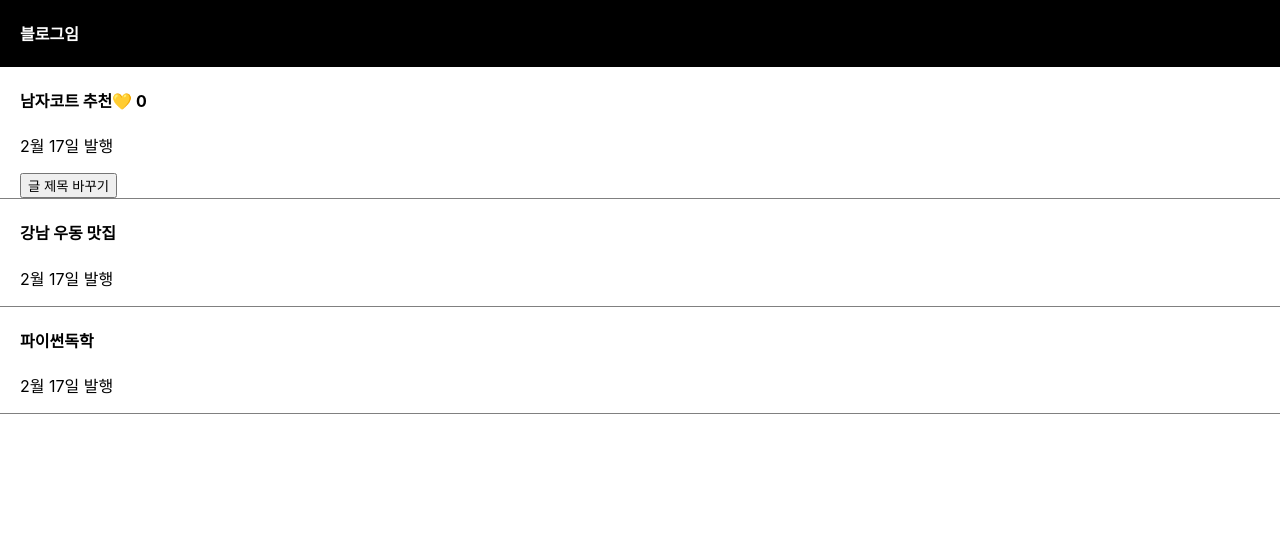
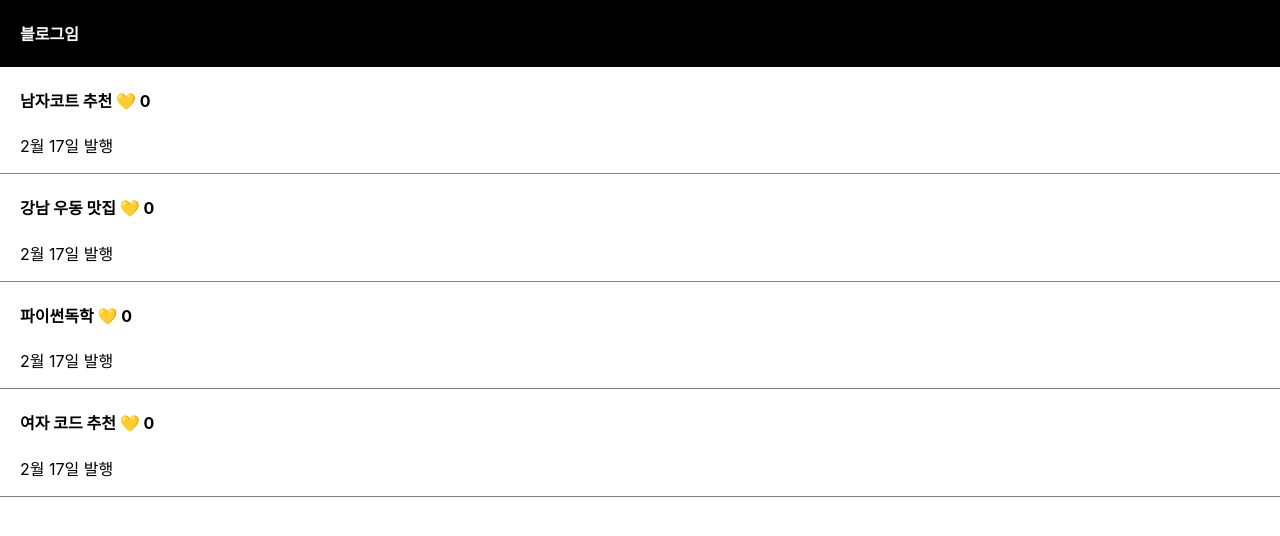
Before and after one commit to parkjooyoung0608/codingApple, a React (Create React App) app: page / in a window 1280 px wide. Shown: the top 536 px of the page. Built offline with nearby package versions, Linux system fonts and the light colour scheme.

Commit message:
ADD: 비슷한 html 여러개를 map()을 이용해서 화면출력

```diff
--- a/src/App.js
+++ b/src/App.js
@@ -4,8 +4,8 @@ import { useState } from 'react';
 function App() {
 
   let [글제목, 글제목변경] = useState(['남자코트 추천','강남 우동 맛집','파이썬독학','여자 코드 추천'])
+  let [modal, setModal] = useState(false)
   let [따봉, 따봉변경] = useState(0)
-  let [modal, setModal] = useState(false)
 
 
   return (
@@ -13,7 +13,7 @@ function App() {
         <div className='black-nav'>
             <h4>블로그임</h4>
         </div>
-        <div className='list'>
+        {/* <div className='list'>
           <h4>{ 글제목[0] }<span onClick={()=>{따봉변경(따봉 + 1)}}>💛</span> {따봉} </h4>
           <p>2월 17일 발행</p>
           <button onClick={ () => {
@@ -28,24 +28,38 @@ function App() {
         <div className='list'>
           <h4 onClick={ ()=>{setModal(!modal)} }>{ 글제목[2] }</h4>
           <p>2월 17일 발행</p>
-        </div>
+        </div> */}
+
+        {/* {
+          modal === true ? <Modal></Modal> : null
+        } */}
 
         {
-          modal === true ? <Modal></Modal> : null
+          글제목.map(function(a){
+            return(
+              <div className='list'>
+                <h4>{ a }
+                  <span onClick={()=>{따봉변경(따봉 + 1)}}> 💛</span> {따봉}
+                </h4>
+                <p>2월 17일 발행</p>
+              </div>
+            )
+          })
+
         }
 
     </div>
   );
 }
 
-function Modal(){
-  return (
-        <div className="modal">
-          <h4>제목</h4>
-          <p>날짜</p>
-          <p>상세내용</p>
-        </div>
-  )
-}
+// function Modal(){
+//   return (
+//         <div className="modal">
+//           <h4>제목</h4>
+//           <p>날짜</p>
+//           <p>상세내용</p>
+//         </div>
+//   )
+// }
 
 export default App;
```
